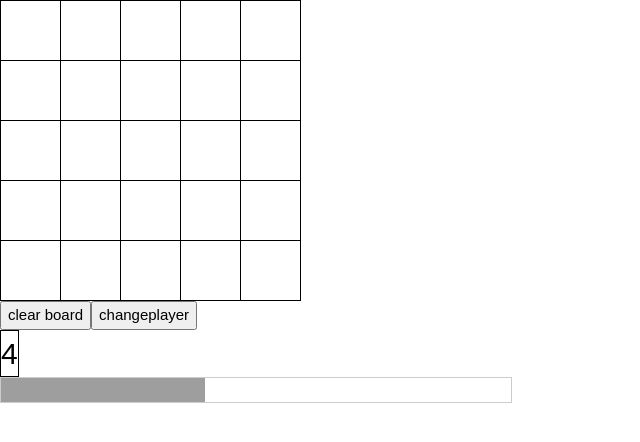
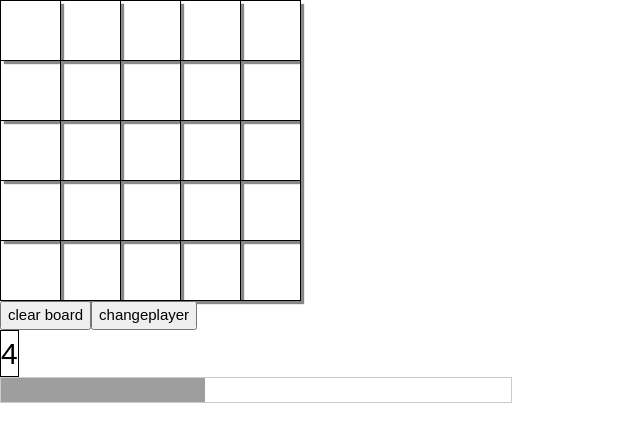
Before and after one commit to MikaJCK/Assignment2Webcourse, a website built with Parcel: page index.html in a window 1280 px wide. Shown: the whole page, without its empty margins (0-640 px from the left). Built offline with nearby package versions, Linux system fonts and the light colour scheme.

Commit message:
Ready assignement2

```diff
--- a/src/index.js
+++ b/src/index.js
@@ -20,9 +20,9 @@ var intervalStopvalue;
 
 function addItemToArray(id, symbol) {
   if (symbol === "O") {
-    //document.getElementById(id).style.backgroundColor = "rgb(250, 128, 114)";
+    document.getElementById(id).style.backgroundColor = "rgb(250, 128, 114)";
   } else if (symbol === "X") {
-    //document.getElementById(id).style.backgroundColor = "rgb(124, 252, 0)";
+    document.getElementById(id).style.backgroundColor = "rgb(124, 252, 0)";
   }
   var splits = id.split("-");
   array[splits[0] - 1][splits[1] - 1] = symbol;
--- a/src/styles.css
+++ b/src/styles.css
@@ -14,9 +14,9 @@ td {
   width: 60px;
   height: 60px;
   cursor: pointer;
-  //font: Helvetica;
-  //font-size: 30px;
-  //box-shadow: 3px 3px 1px #888888;
+  font: Helvetica;
+  font-size: 30px;
+  box-shadow: 3px 3px 1px #888888;
 
   text-align: center;
 
```
